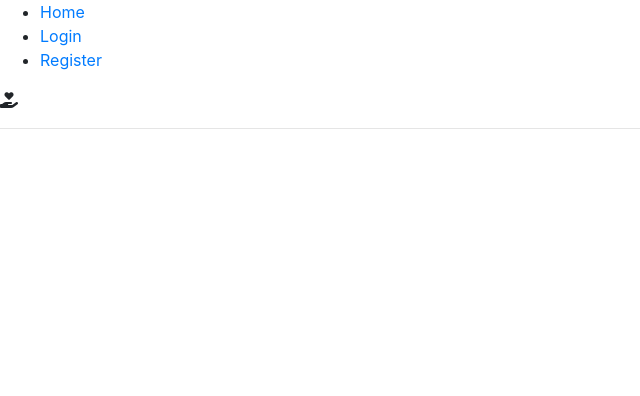
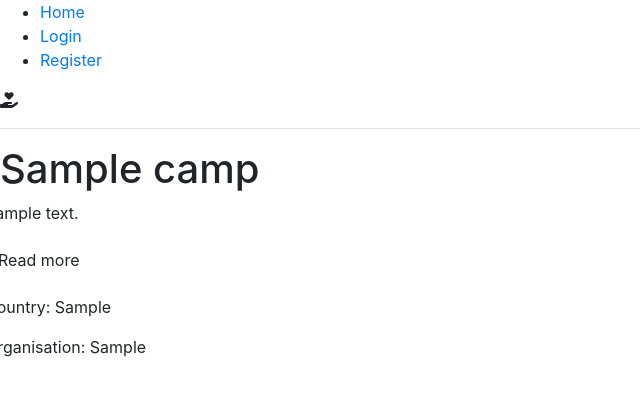
Before and after one commit to Pattern-Projects/volunteer-fsf-project, a Django app: page / in a window 1280 px wide. Shown: the top 396 px of the page, without its empty margins (0-640 px from the left). Run offline with Django 3.2, Linux system fonts and the light colour scheme; tables that the repository leaves empty hold one stand-in row (values such as "Sample post"); some libraries are stand-ins or nearby versions.

Commit message:
Camps template content

```diff
--- a/camps/templates/camps.html
+++ b/camps/templates/camps.html
@@ -1,2 +1,19 @@
 {% extends 'base.html' %}
-{{ camps }}
+{% block content %}
+    {% for camp in camps %}
+        <div class="row">
+            <div class="col-md-10 col-sm-9">
+                <h1>{{ camp.title }}</h1>
+                <div class="row">
+                    <div class="col-xs-9">
+                        <p>{{ camp.description|truncatewords:30 }}</p>
+                        <p><a href="{% url 'camp_details' camp.id %}"  class="btn btn-default">Read more</a></p>
+                        <p><span class="boldtext">Country:</span> {{ camp.country }} </p>
+                        <p><span class="boldtext">Organisation:</span> {{camp.organisation}}</p>
+                    </div>
+                </div>
+            </div>
+            <hr>
+        </div>
+    {% endfor %}
+{% endblock %}
```
Also changed, not shown: camps/templates/camp.html (+18 -1 lines), camps/templates/edit_camp.html (+10 -1 lines).
